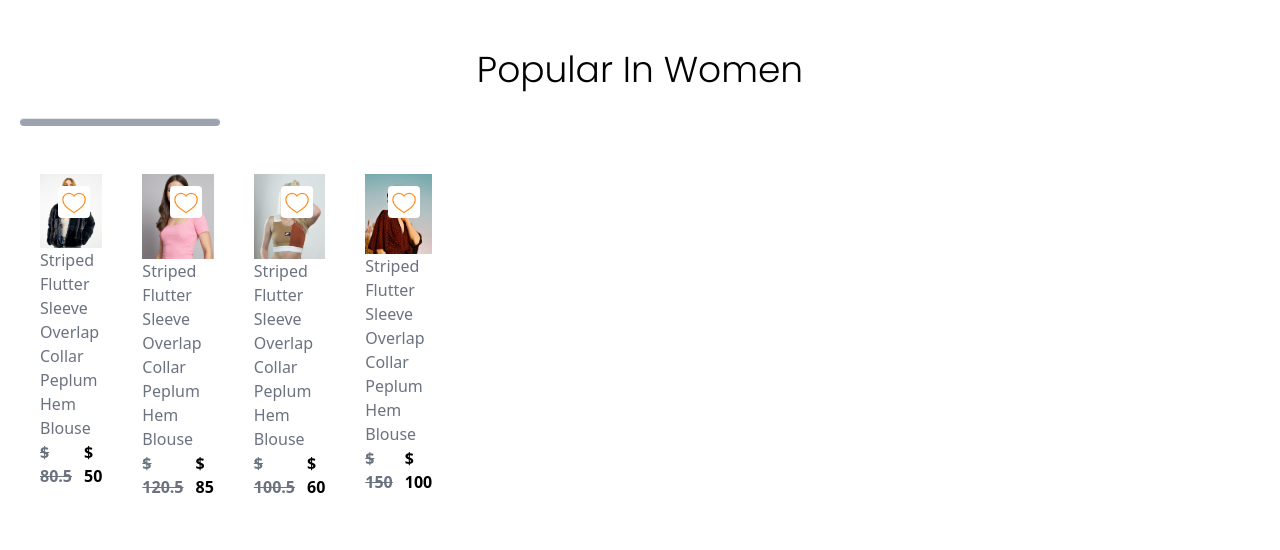
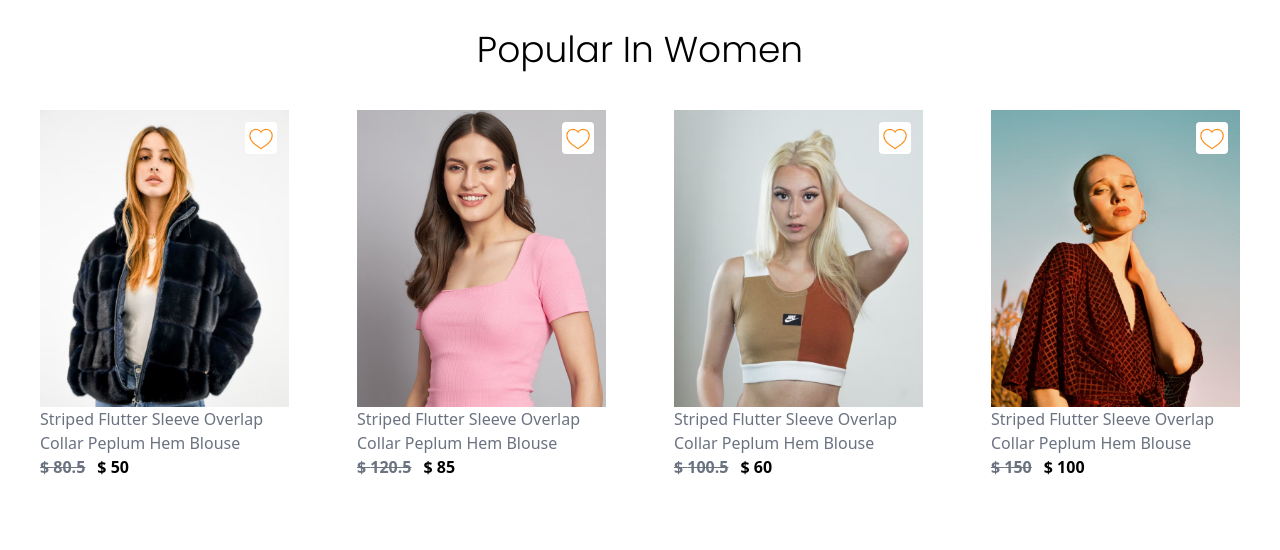
Before and after one commit to mohitparmar1/Shopy, a React (Vite) app: page / in a window 1280 px wide. Shown: the part 662-1212 px from the top of the page. Built offline with nearby package versions, Linux system fonts and the light colour scheme.

Commit message:
update popular.jsx

```diff
--- a/src/Components/Popular.jsx
+++ b/src/Components/Popular.jsx
@@ -4,13 +4,12 @@ import Item from "./Item";
 
 const Popular = () => {
   return (
-    <div className="grid items-center grid-cols-1 ps-20 sm:p-5 sm:grid-cols-2 lg:grid-cols-3 xl:grid-cols-4 gap-7">
+    <div>
       <h1 className="text-4xl font-medium text-center font-Poppins mt-9 col-span-full">
         Popular In Women
       </h1>
 
-      <hr className="w-[200px] h-2 bg-gray-400 col-span-full rounded-xl" />
-      <div className="sm:flex">
+      <div className="grid items-center grid-cols-1 ps-20 sm:p-5 sm:grid-cols-2 lg:grid-cols-3 xl:grid-cols-4 gap-7">
         {dataProduct.map((item) => {
           return <Item data={item} key={item.id} />;
         })}
```
